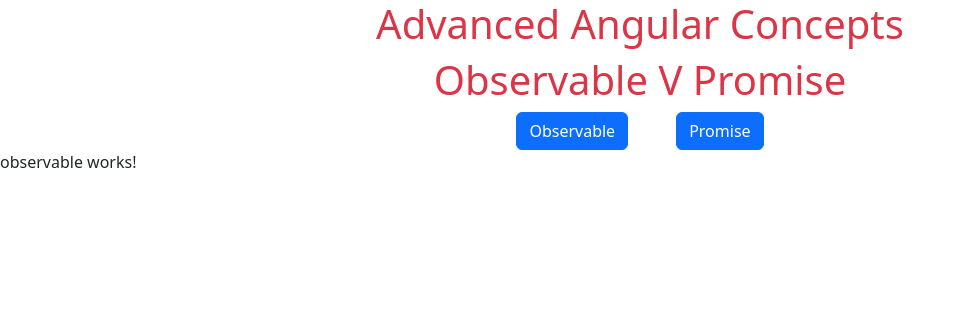
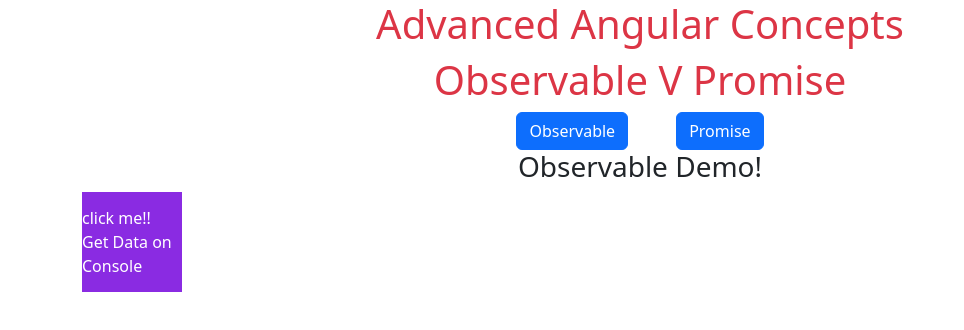
Before and after one commit to khan88012/AdvaceAngularConcepts, an Angular app: page /observable in a window 1280 px wide. Shown: the top 330 px of the page, without its empty margins (0-964 px from the left). Built offline with nearby package versions, Linux system fonts and the light colour scheme.

Commit message:
on an interval of 1 second we are pushing an integer into array and when clicking on getdata we can console it to see the content of the array

```diff
--- a/src/app/observable/observable.component.css
+++ b/src/app/observable/observable.component.css
@@ -0,0 +1,6 @@
+.observable-button{
+    height: 100px;
+    width:  100px;
+
+    background-color: blueviolet;
+}
--- a/src/app/observable/observable.component.html
+++ b/src/app/observable/observable.component.html
@@ -1 +1,7 @@
-<p>observable works!</p>
+<div class="container">
+    <h3 class="text-center">Observable Demo!</h3>
+    <div class="observable-button  text-white d-flex align-items-center justify-content-center" (click)="getdata()" >
+         click me!! <br>Get Data on Console</div>
+
+
+</div>
--- a/src/app/observable/observable.component.ts
+++ b/src/app/observable/observable.component.ts
@@ -6,10 +6,18 @@
   styleUrls: ['./observable.component.css']
 })
 export class ObservableComponent implements OnInit {
-
+  count= 0;
+  data : number[] =[];
   constructor() { }
 
   ngOnInit(): void {
+    setInterval(() =>
+    {
+      this.count++;
+      this.data.push(this.count);
+    },  1000);
   }
-
+  getdata(){
+    console.log(this.data);
+  }
 }
```
